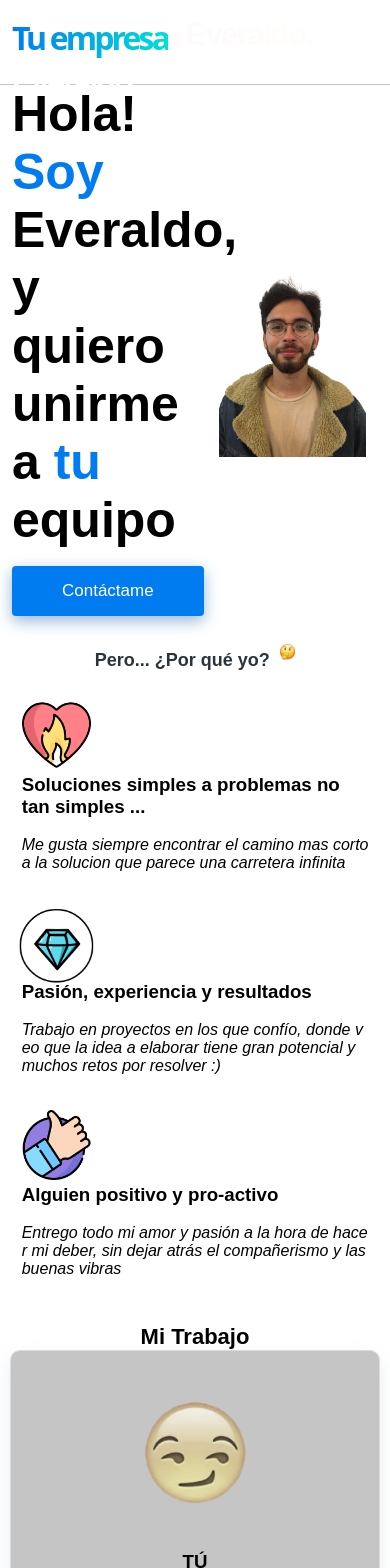
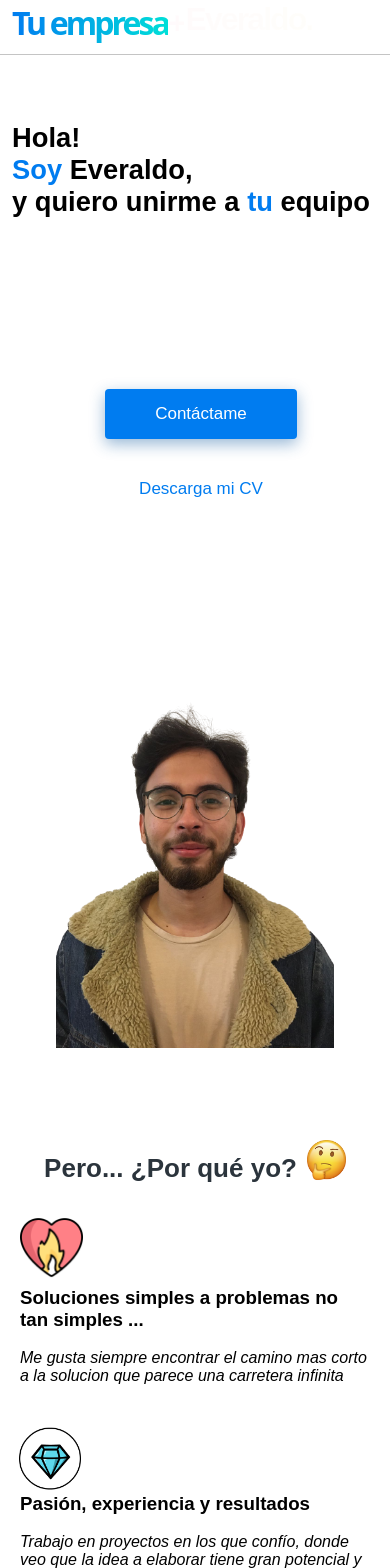
Before and after one commit to EveraldoGCH/Portfolio-2022, a React (Create React App) app: page / in a window 390 px wide. Shown: the top 1568 px of the page. Built offline with nearby package versions, Linux system fonts and the light colour scheme; a web font is replaced by a local one.

Commit message:
terminado

```diff
--- a/src/assets/css/Components/Cards2.scss
+++ b/src/assets/css/Components/Cards2.scss
@@ -1,4 +1,4 @@
-.Card2{
+.Card2-cont{
     background-color: white;
     width: 27%;
     padding:2% 4%;
@@ -14,12 +14,12 @@
     align-items: center;
     margin-bottom: 64px;
 }
-.Card2:hover{
+.Card2-cont:hover{
 transform: translateY(-7%);
 border: 1px solid #007CF0;
 }
 
-.card-icon-cont{
+.Card2-cont .card-icon-cont{
     width: 100%;
     height: 22%;
     img{
@@ -42,8 +42,12 @@ border: 1px solid #007CF0;
     }
 }
 @media(max-width:770px){
-    .Card2{
-        width: 95%;
+    .Card2-cont{
+        width: 90%;
         margin-bottom: 18px;
     }
+    .Card2-cont:hover{
+        transform: translateY(0);
+        border: 0;
+    }
 }
--- a/src/assets/css/Components/CardsAboutMe.scss
+++ b/src/assets/css/Components/CardsAboutMe.scss
@@ -9,14 +9,12 @@
         position: relative;
         transition:0.3s;
         border-radius: 10px;
-        padding: 2% 3%;
+        padding: 10px;
         margin: 10px;
         h3{
             height: 25%;
         }
-        em{
-            word-break: break-all;
-        }
+
     }
     article:hover{
         box-shadow: 0px 0px 36px -5px #007CF0;
@@ -26,17 +24,19 @@
         background-color: white;
     }
     .card-icon-cont{
+        display: flex;
         width: 100%;
         img{
-            width: 20%;
+            width: 18%;
         }
         .diamond{
-            width: 20%;
-            transform: scale(1.22) translate(0, 5%);
+            width: 17%;
+            transform: scale(1.18) translate(0, 5%);
         }
     }
     h3{
         margin: 0;
+        margin-top: 8px;
     }
 }
 @media(max-width:770px){
--- a/src/assets/css/Components/MePresentation.scss
+++ b/src/assets/css/Components/MePresentation.scss
@@ -9,6 +9,7 @@
 
 .bloque1{
     width: 47%;
+    height: 70vh;
 
 }
 .bloque2{
--- a/src/assets/css/Components/MisTecnologias.scss
+++ b/src/assets/css/Components/MisTecnologias.scss
@@ -42,4 +42,7 @@ h2{
             width: 40%;
         }
     }
+    h2{
+        font-size: 32px;
+    }
 }
--- a/src/assets/css/Components/PorqueYo.scss
+++ b/src/assets/css/Components/PorqueYo.scss
@@ -21,7 +21,10 @@
 @media(max-width:770px){
     .cards-cont{
         h2{
-            font-size: 18px;
+            font-size: 26px;
+        }
+        .emoji{
+            width: 10%;
         }
     }
 }
--- a/src/assets/css/Components/Structure.scss
+++ b/src/assets/css/Components/Structure.scss
@@ -27,11 +27,12 @@ header{
         span{
             // display: block;
             position: relative;
-            color: white;
+            color: transparent;
         }
         .span3{
             font-family: 'Axiforma', sans-serif;
             letter-spacing: -.06em;
+
         }
         .span1::before{
             content: "Tu empresa";
@@ -98,13 +99,22 @@ header{
     }
 }
 @media(max-width:770px){
+    .cont-Structure{
+        margin-top: 40px;
+    }
     .DwnldMiCV{
         display: none;
     }
+    header{
+        height: 55px;
+    }
+
+
     header .btnContact{
         display: none;
     }
     header .BtnsHeader{
-        width: 26%;
+        display: none;
     }
+
 }
--- a/src/assets/css/Screens/PantallaPrincipal.scss
+++ b/src/assets/css/Screens/PantallaPrincipal.scss
@@ -5,7 +5,7 @@
 
     .titulos-PP {
         width: 50%;
-        height: 65vh;
+        height: 70vh;
         display: flex;
         justify-content: space-around;
         flex-direction: column;
@@ -17,7 +17,7 @@
         }
 
         h2 {
-            font-size: 50px;
+            font-size: 3.5vw;
             margin: 0;
         }
 
@@ -31,6 +31,12 @@
             display: flex;
             align-items: center;
         }
+    }
+    .DwnldMiCV2{
+        text-decoration: none;
+        color:#007CF0;
+        font-size: 17px;
+        font-weight: 500;
     }
 
     .foto-PP {
@@ -110,10 +116,32 @@
     z-index: 1;
 }
 @media(max-width:770px){
+    .cont-PantallaPrincipal{
+        flex-direction: column;
+        align-items: center;
+        .titulos-PP{
+            width: 100%;
+            height: 65vh;
+            h2{
+                font-size: 7vw;
+            }
+            .BtnsContactCont{
+                justify-content: center;
+                flex-direction: column;
+            }
+        }
+        .foto-PP{
+            width: 95%;
+        }
+    }
+
     .logros-cont{
         h2{
-            font-size: 22px;
+            font-size: 32px;
             text-align: center;
         }
     }
+    .btnContact2{
+        margin-bottom: 40px;
+    }
 }
--- a/src/components/Card2.js
+++ b/src/components/Card2.js
@@ -3,7 +3,7 @@ import "../assets/css/Components/Cards2.scss"
 
 function Card2({img, name, title, em, classD}) {
   return (
-    <article className={`Card2 ${classD}` || "Card2"}>
+    <article className={`Card2-cont ${classD}` || "Card2-cont"}>
             <div className='card-icon-cont'>
               <img src={img} alt={`${name} icon`}/>
             </div>
--- a/src/components/Header.js
+++ b/src/components/Header.js
@@ -1,5 +1,4 @@
 import React from 'react'
-import "../assets/css/Components/Structure.scss"
 import { Link } from "react-router-dom"
 
 
--- a/src/components/MePresentation.js
+++ b/src/components/MePresentation.js
@@ -7,7 +7,8 @@ function MePresentation() {
     <>
     <section className="MePresent-cont">
         <div className="bloque1">
-            foto de eve
+            foto de eve baja mas
+
         </div>
         <div className="bloque2">
             <h1>¿Por qué soy un buen candidato?</h1>
--- a/src/screens/PantallaPrincipal.js
+++ b/src/screens/PantallaPrincipal.js
@@ -9,6 +9,7 @@ import Palabras from "../components/Palabras";
 import BloqueAzul from "../components/BloqueAzul";
 import Footer from "../components/Footer";
 import PorqueYo from "../components/PorqueYo";
+import {Link} from "react-router-dom"
 
 function PantallaPrincipal() {
   return (
@@ -28,6 +29,12 @@ function PantallaPrincipal() {
                   "https://wa.me/5491123286036?text=Hola,%20me%20contacto%20desde%20tu%20pagina%20web%20para:")}>
               Contáctame
             </span>
+            {window.innerWidth<=770 ?
+            <Link to={require("../assets/files/Curriculum-2023.pdf")} className="DwnldMiCV2" target="_blank" download={"CV-EveraldoGuevara.pdf"}>
+                    Descarga mi CV
+            </Link>
+            :
+            null}
           </div>
         </article>
         <aside className="foto-PP">
```
